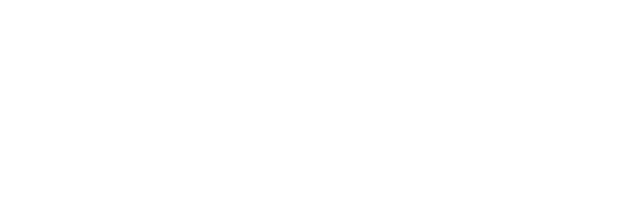
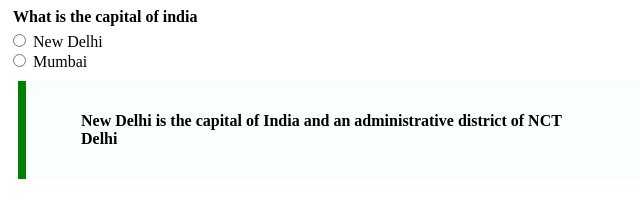
Before and after one commit to acciojob/trivia-Anandu-Kp, a website: page main.html in a window 1280 px wide. Shown: the whole page, without its empty margins (0-640 px from the left). Drawn offline with Linux system fonts and the light colour scheme.

Commit message:
created a submission

```diff
--- a/main.html
+++ b/main.html
@@ -8,6 +8,21 @@
 
 <body>
 	<!-- the entire body must be written by student -->
+	<div class="div1">
+		<div class="div2"><b>What is the capital of india</b></div>
+		<div class="div3">
+			<input type="radio" name="buttons" id="button1">
+			<label for="button1" >New Delhi</label>
+			<br>
+			<input type="radio" name="buttons" id="button2">
+			<label for="button2" >Mumbai</label>
+		</div>
+	</div>
+	<div class="div4">
+		<blockquote cite="https://en.wikipedia.org/wiki/New_Delhi">
+ New Delhi is the capital of India and an administrative district of NCT Delhi
+		</blockquote>
+	</div>
     <script type="text/javascript" src="./script.js">
 </script>
 
--- a/styles.css
+++ b/styles.css
@@ -1,2 +1,13 @@
 
 /* Your CSS Code here. */
+.div2{
+	margin:5px;
+}
+.div4{
+	max-width: 600px;
+	margin: 10px;
+	padding: 15px;
+	border-left: 8px solid green;
+	background-color: #f8fffe;
+	font-weight: bold;
+}
```
